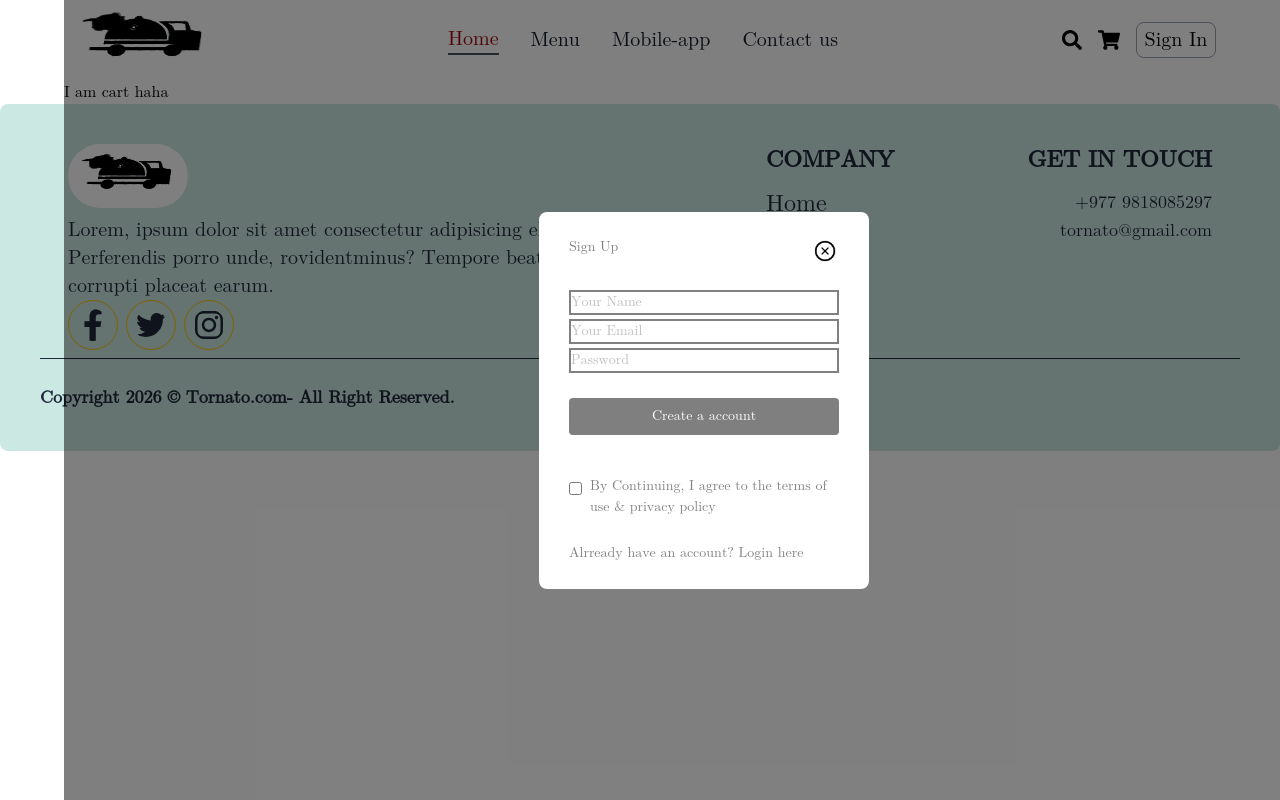
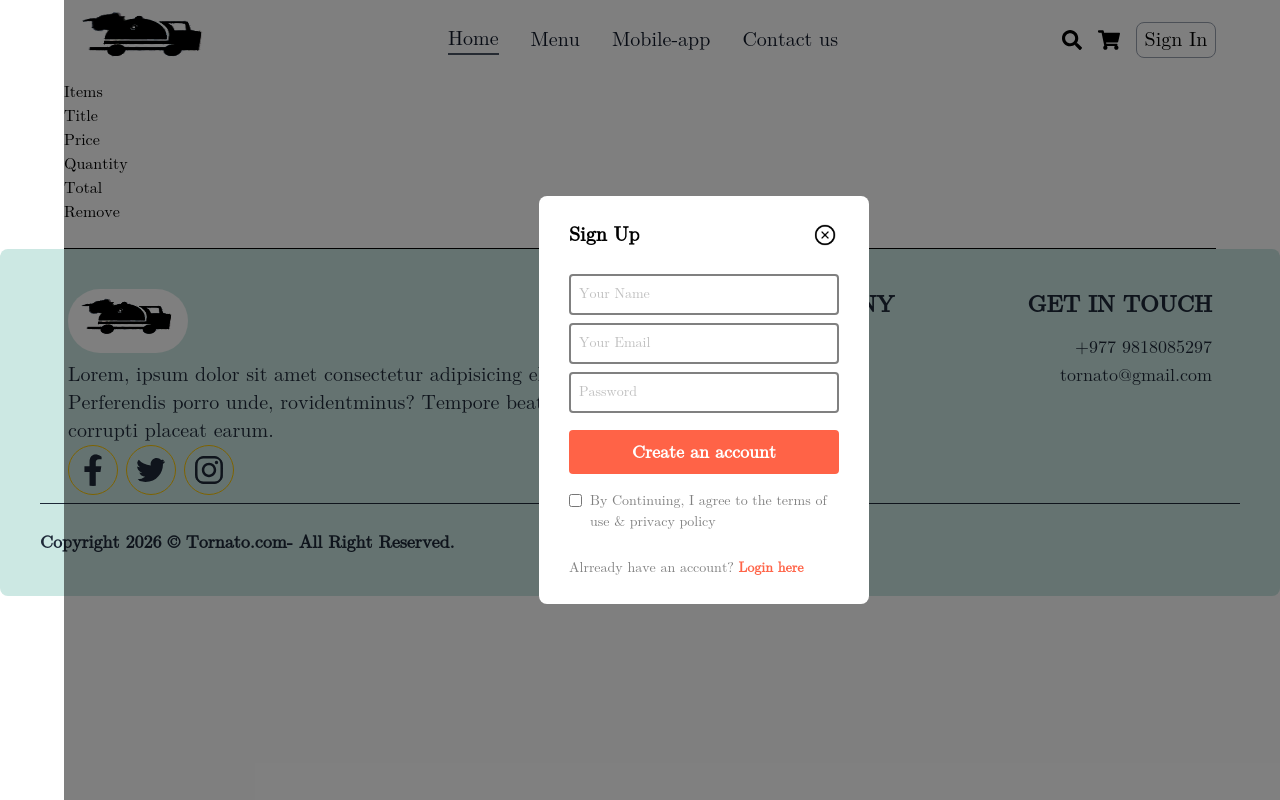
Before and after one commit to alishasedai/FoodDisplay, a React (Vite) app: page /cart in a window 1280 px wide. Both pictures are taken after a click on the button "Sign In". Shown: the top 800 px of the page. Built offline with nearby package versions, Linux system fonts and the light colour scheme.

Commit message:
cart page creating

```diff
--- a/src/components/LoginForm.jsx
+++ b/src/components/LoginForm.jsx
@@ -6,22 +6,22 @@ const LoginForm = ({setShowLogIn}) => {
   return (
     <div className='absolute z-10 w-full h-full bg-black/50 grid '>
       <form action="" className='place-self-center w-[max(23vw,330px)] text-[#808080] bg-white flex flex-col gap-[25px] px-[30px] py-[25px] rounded-lg text-[14px] '>
-        <div className="loginTitle flex gap-3 justify-between">
+        <div className="loginTitle flex gap-3 text-black font-black text-xl justify-between">
             <h2>{currState}</h2>
             <img onClick={() => setShowLogIn(false)} src={icons.closeIcon} className='bg-red-700 w-7 cursor-pointer h-7' alt="" />
         </div>
-        <div>
-          {currState === "Login" ? <></> : <input className='border-2 w-full mb-1' type="text" placeholder='Your Name' required name="" id="" />}
-          <input className='border-2 w-full mb-1' type="email" placeholder='Your Email' name="" id="" />
-          <input className='border-2 w-full' type="password" placeholder='Password'
+        <div className=' flex flex-col gap-2'>
+          {currState === "Login" ? <></> : <input className='border-2 w-full p-2 rounded-sm' type="text" placeholder='Your Name' required name="" id="" />}
+          <input className='border-2 w-full p-2 rounded-sm' type="email" placeholder='Your Email' name="" id="" />
+          <input className='border-2 w-full p-2 rounded-sm' type="password" placeholder='Password'
           required name="" id="" />
         </div>
-        <button className='bg-black/50 text-white rounded-sm p-2'>{currState === "Sign Up" ? "Create a account" : "Login"}</button>
-        <div className="login-popupCondition flex justify-center items-center gap-2">
+        <button className='bg-[#ff6347] -mt-2 text-lg text-white rounded-sm p-2 font-bold'>{currState === "Sign Up" ? "Create an account" : "Login"}</button>
+        <div className="login-popupCondition flex justify-center items-center gap-2 -mt-8">
           <input type="checkbox" required name="" id="" />
-          <p className='mt-4'>By Continuing, I agree to the terms of use & privacy policy</p>
+          <p className='mt-6'>By Continuing, I agree to the terms of use & privacy policy</p>
         </div>
-       {currState === "Login" ?  <p>Create a new account? <span className='cursor-pointer' onClick={() => setCurrState("Sign Up")}>Click here.</span></p> : <p>Alrready have an account? <span className='cursor-pointer' onClick={() => setCurrState("Login")}>Login here</span></p>}
+       {currState === "Login" ?  <p>Create a new account? <span className='cursor-pointer text-[#ff6347] font-bold' onClick={() => setCurrState("Sign Up")}>Click here.</span></p> : <p>Alrready have an account? <span className='cursor-pointer text-[#ff6347] font-bold' onClick={() => setCurrState("Login")}>Login here</span></p>}
 
 
       </form>
--- a/src/components/Navbar.jsx
+++ b/src/components/Navbar.jsx
@@ -1,6 +1,7 @@
 import React, { useState } from 'react'
 import { assets, icons } from '../assets/assests';
 import { FaSearch, FaShoppingCart } from "react-icons/fa";
+import { Link } from 'react-router-dom';
 import { MdClose } from "react-icons/md";
 const Navbar = ({setShowLogIn}) => {
 const [menu,setMenu] =useState("home");
@@ -8,7 +9,7 @@ const[open,setOpen] = useState(false);
 
   return (
     <div className='flex sm:flex-row md:flex-row relative lg:flex-row w-full justify-between items-center'>
-       <img src={assets.logo} className='h-20 w-40' onClick={() => setOpen(prev => !prev)} alt="" />
+       <Link to="/"><img src={assets.logo} className='h-20 w-40' onClick={() => setOpen(prev => !prev)} alt="" /></Link>
 
   <ul
   className={`
@@ -36,7 +37,7 @@ const[open,setOpen] = useState(false);
 >
 
     <MdClose className='md:hidden absolute top-0 bg-green-900 rounded-full right-0 text-white p-1' onClick={() => setOpen(prev => !prev)} size={30}/>
-        <li onClick={() => setMenu("home")} className={`cursor-pointer  ${menu === "home" ? "border-b-2 border-gray-600 text-red-800" : ""}`}>Home</li>
+        <Link to="/" onClick={() => setMenu("home")} className={`cursor-pointer  ${menu === "home" ? "border-b-2 border-gray-600 text-red-800" : ""}`}>Home</Link>
         <li onClick={() => setMenu("menu")} className={`cursor-pointer  ${menu === "menu" ? "border-b-2 border-gray-600 text-red-800" : ""}`} >Menu</li>
         <li onClick={() => setMenu("mobile-app")} className={`cursor-pointer  ${menu === "mobile-app" ? "border-b-2 border-gray-600 text-red-800" : ""}`}>Mobile-app</li>
         <li onClick={() => setMenu("contact")} className={`cursor-pointer   ${menu === "contact" ? "border-b-2 border-gray-600 text-red-800" : ""}`}>Contact us</li>
@@ -45,7 +46,7 @@ const[open,setOpen] = useState(false);
               <FaSearch size={20} />
 
       {/* Cart Icon */}
-      <FaShoppingCart size={22} />
+      <Link to="/cart"> <FaShoppingCart size={22} /></Link>
       <button onClick={() => {setShowLogIn(true)}} className='bg-transparent border border-gray-400 h-9 w-20 rounded-lg text-md md:text-xl cursor-pointer hover:bg-yellow-100'>Sign In</button>
       </div>
     </div>
--- a/src/pages/Cart/Cart.jsx
+++ b/src/pages/Cart/Cart.jsx
@@ -1,9 +1,24 @@
-import React from 'react'
+import React, { useContext } from 'react'
+import { StoreContext } from '../../context/StoreContext'
 
 const Cart = () => {
+  const {cartItems,food_list,removeFromCart} = useContext(StoreContext);
+
   return (
-    <div className=''>
-      <h2>I am cart haha</h2>
+    <div className='cart'>
+      <div className='cart-items'>
+        <div className="cart-items-title">
+          <p>Items</p>
+          <p>Title</p>
+          <p>Price</p>
+          <p>Quantity</p>
+          <p>Total</p>
+          <p>Remove</p>
+        </div>
+        <br />
+        <hr />
+      </div>
+
     </div>
   )
 }
```
